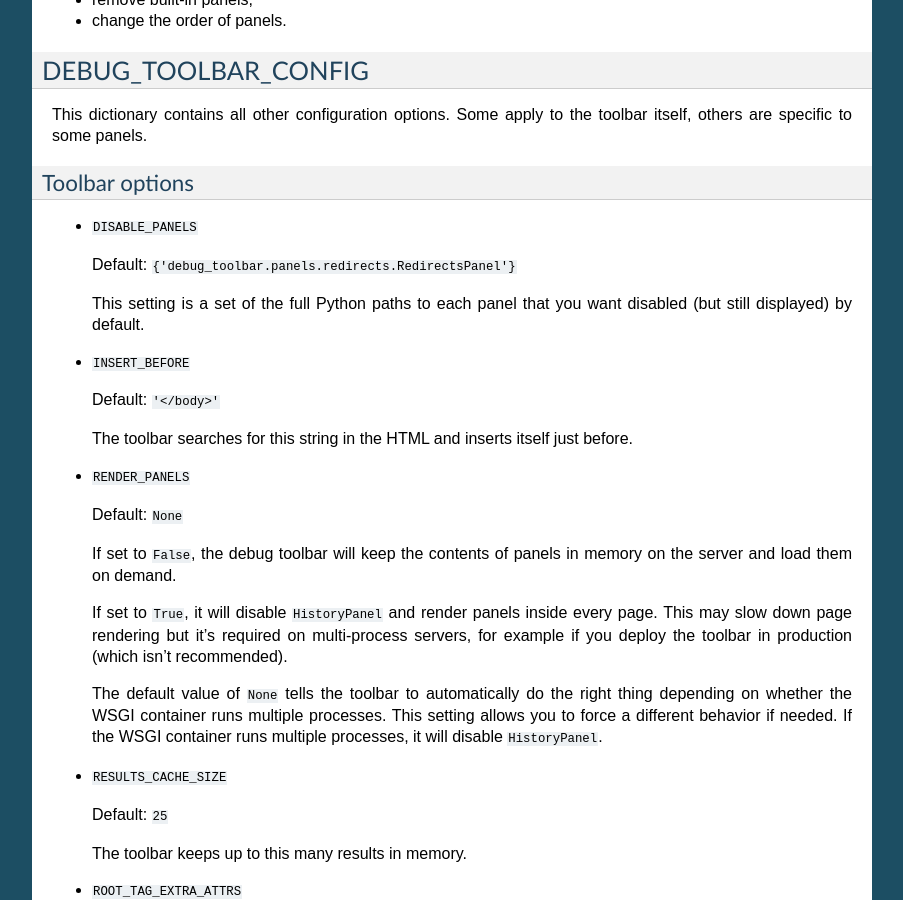
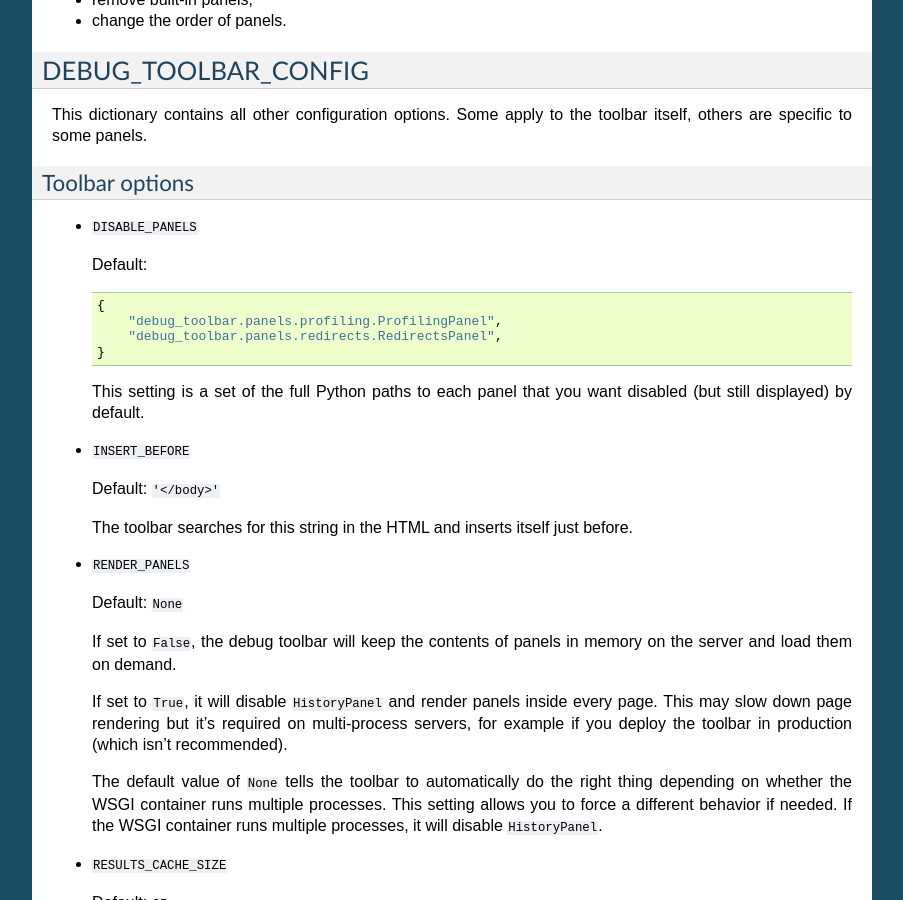
Before and after one commit to jazzband/django-debug-toolbar, a Sphinx documentation site: the page built from docs/configuration.rst, in a window 1280 px wide and 900 px high, scrolled down 763 px. Shown: the whole window, without its empty margins (198-1101 px from the left). Built offline with Sphinx 7.4.7, drawn with Linux system fonts in a browser that asks for light colours.

Commit message:
Fix settings docs
* Remove comment in ``debug_toolbar/settings.py`` that was invalidated in a8fa2cf467d8a8234b16e4bb9f45fbaa60597392.
* Fix documented default for ``DISABLE_PANELS``.

```diff
--- a/docs/configuration.rst
+++ b/docs/configuration.rst
@@ -54,7 +54,14 @@
 
 * ``DISABLE_PANELS``
 
-  Default: ``{'debug_toolbar.panels.redirects.RedirectsPanel'}``
+  Default:
+
+  .. code-block:: python
+
+      {
+          "debug_toolbar.panels.profiling.ProfilingPanel",
+          "debug_toolbar.panels.redirects.RedirectsPanel",
+      }
 
   This setting is a set of the full Python paths to each panel that you
   want disabled (but still displayed) by default.
```
Also changed, not shown: 1 other file.
